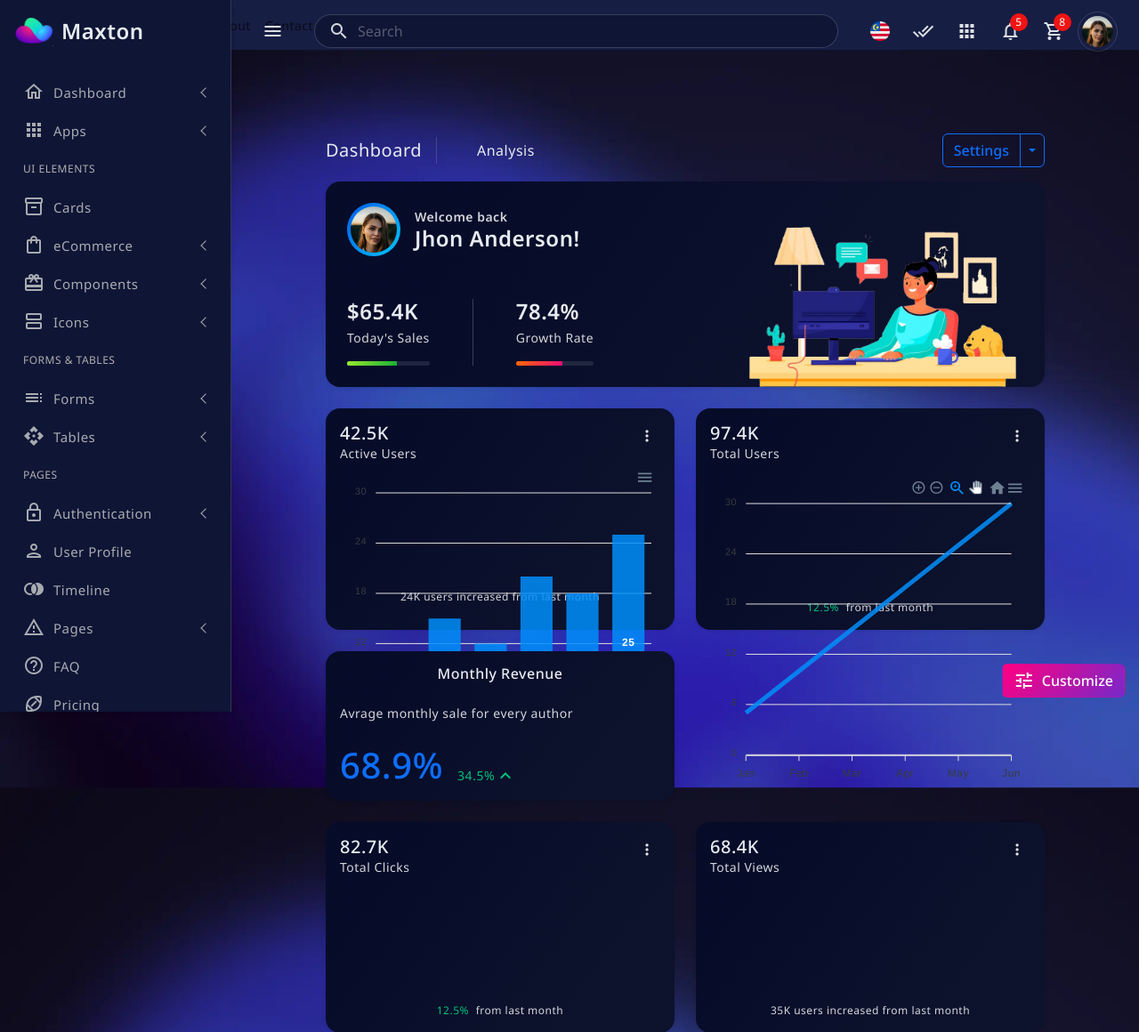
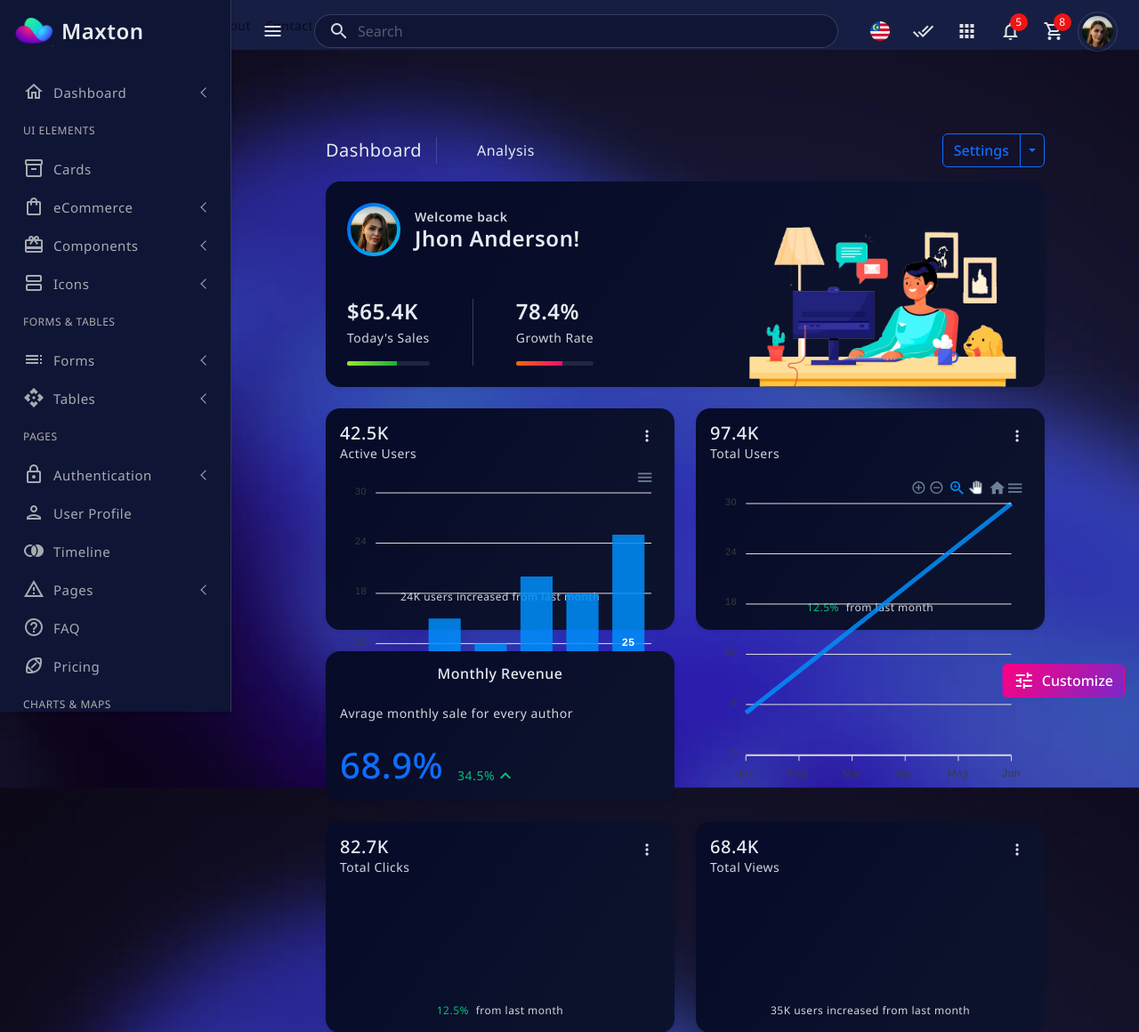
Before and after one commit to GabrielNarvadez/CustomerRelationshipManagementSystem, a Django app: page / in a window 1280 px wide. Shown: the top 1160 px of the page at 89% size. Run offline with Django 4.2, Linux system fonts and the light colour scheme; some libraries are stand-ins or nearby versions.

Commit message:
deleted app in menu

```diff
--- a/SmartConnect/app/templates/app/index.html
+++ b/SmartConnect/app/templates/app/index.html
@@ -630,27 +630,7 @@ Home Page
             </ul>
           </li>
 
-          <li>
-            <a class="has-arrow" href="javascript:;">
-              <div class="parent-icon"><i class="material-icons-outlined">apps</i>
-              </div>
-              <div class="menu-title">Apps</div>
-            </a>
-            <ul>
-              <li><a href="app-emailbox.html"><i class="material-icons-outlined">arrow_right</i>Email Box</a>
-              </li>
-              <li><a href="app-emailread.html"><i class="material-icons-outlined">arrow_right</i>Email Read</a>
-              </li>
-              <li><a href="app-chat-box.html"><i class="material-icons-outlined">arrow_right</i>Chat</a>
-              </li>
-              <li><a href="app-fullcalender.html"><i class="material-icons-outlined">arrow_right</i>Calendar</a>
-              </li>
-              <li><a href="app-to-do.html"><i class="material-icons-outlined">arrow_right</i>To do</a>
-              </li>
-              <li><a href="app-invoice.html"><i class="material-icons-outlined">arrow_right</i>Invoice</a>
-              </li>
-            </ul>
-          </li>
+
           <li class="menu-label">UI Elements</li>
           <li>
             <a href="cards.html">
```
